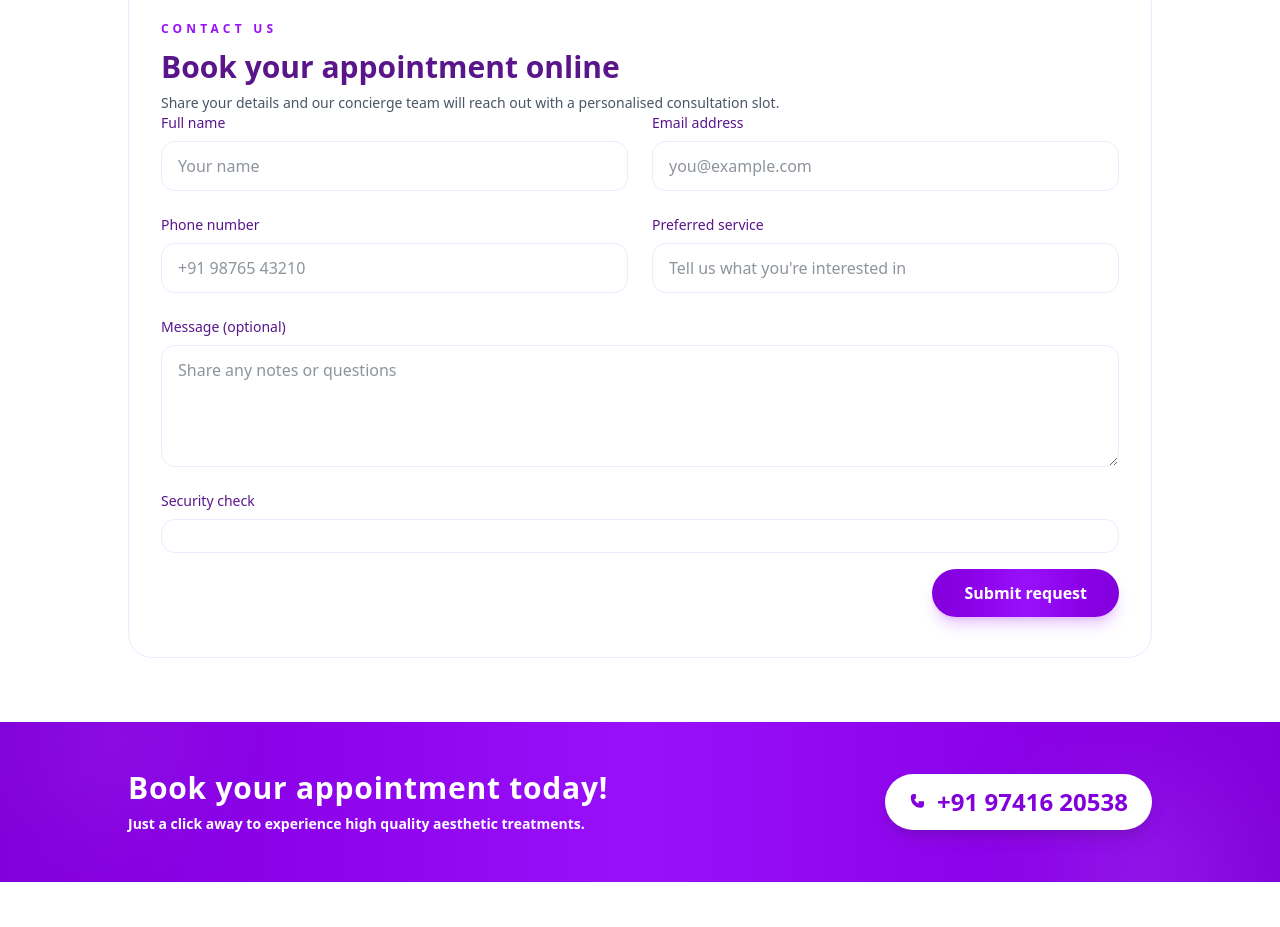
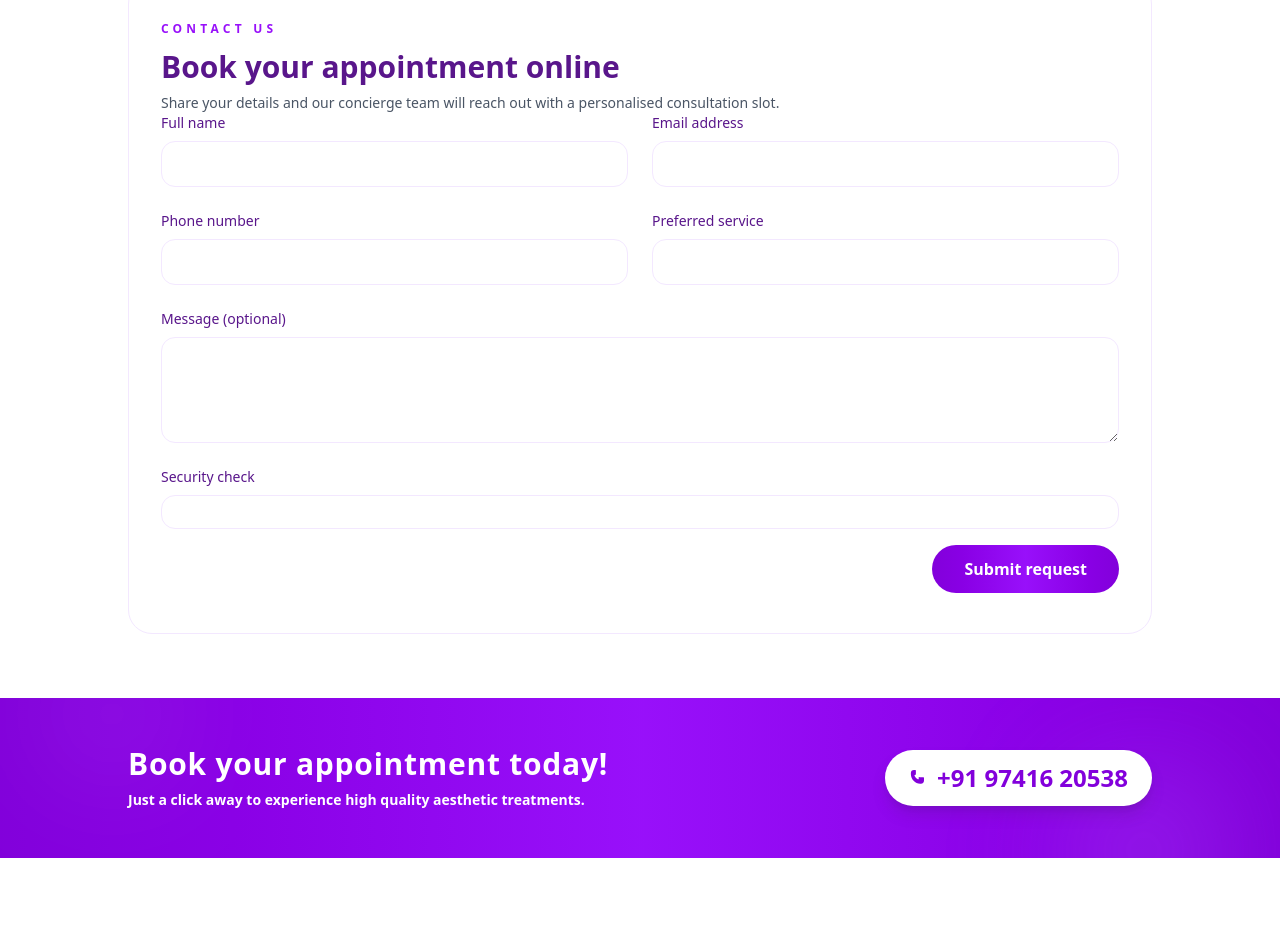
Before and after one commit to ashishngr/AVSO-AESTHETIC-NEXTJS, a Next.js app: page / in a window 1280 px wide. Shown: the part 3182-4109 px from the top of the page. Built offline with nearby package versions, Linux system fonts and the light colour scheme; no server answers.

Commit message:
initial commit

```diff
--- a/package.json
+++ b/package.json
@@ -22,6 +22,7 @@
     "react": "19.1.0",
     "react-dom": "19.1.0",
     "react-icons": "^5.5.0",
+    "resend": "^6.1.2",
     "tailwind-merge": "^3.3.1"
   },
   "devDependencies": {
--- a/src/app/Componnents/ContactUsForm.jsx
+++ b/src/app/Componnents/ContactUsForm.jsx
@@ -1,35 +1,28 @@
-'use client'
-import React, { useEffect, useRef } from "react";
+'use client';
+import React, { useEffect, useRef, useState } from 'react';
 
-const RECAPTCHA_SRC = "https://www.google.com/recaptcha/api.js?render=explicit";
+const RECAPTCHA_SRC = 'https://www.google.com/recaptcha/api.js?render=explicit';
 const SITE_KEY = process.env.NEXT_PUBLIC_RECAPTCHA_SITE_KEY;
-console.log('captch key', SITE_KEY);
 
-const ContactUsForm = () => {
+export default function ContactUsForm() {
   const recaptchaRef = useRef(null);
+  const widgetIdRef = useRef(null);
+  const [submitting, setSubmitting] = useState(false);
+  const [status, setStatus] = useState(null); // 'ok' | 'fail' | null
 
   useEffect(() => {
     if (!SITE_KEY || !recaptchaRef.current) return;
 
     const renderRecaptcha = () => {
-      const client = window.grecaptcha?.render
-        ? window.grecaptcha
-        : window.grecaptcha?.enterprise;
-
-      if (!client || !recaptchaRef.current) return;
+      const gc = window.grecaptcha?.render ? window.grecaptcha : window.grecaptcha?.enterprise;
+      if (!gc || !recaptchaRef.current) return;
       if (recaptchaRef.current.childElementCount > 0) return;
-
-      client.render(recaptchaRef.current, {
-        sitekey: SITE_KEY,
-      });
+      widgetIdRef.current = gc.render(recaptchaRef.current, { sitekey: SITE_KEY });
     };
 
     const ensureReady = () => {
-      if (window.grecaptcha?.ready) {
-        window.grecaptcha.ready(renderRecaptcha);
-      } else {
-        renderRecaptcha();
-      }
+      if (window.grecaptcha?.ready) window.grecaptcha.ready(renderRecaptcha);
+      else renderRecaptcha();
     };
 
     if (window.grecaptcha) {
@@ -37,104 +30,93 @@ const ContactUsForm = () => {
       return;
     }
 
-    let scriptEl;
-    const existing = document.querySelector(`script[src="${RECAPTCHA_SRC}"]`);
-    const handleLoad = () => ensureReady();
+    const script = document.createElement('script');
+    script.src = RECAPTCHA_SRC;
+    script.async = true;
+    script.defer = true;
+    script.onload = ensureReady;
+    document.body.appendChild(script);
+    return () => (script.onload = null);
+  }, []);
 
-    if (existing) {
-      existing.addEventListener("load", handleLoad);
-    } else {
-      const script = document.createElement("script");
-      script.src = RECAPTCHA_SRC;
-      script.async = true;
-      script.defer = true;
-      script.onload = handleLoad;
-      document.body.appendChild(script);
-      scriptEl = script;
+  async function onSubmit(e) {
+    e.preventDefault();
+    setSubmitting(true);
+    setStatus(null);
+
+    const form = e.currentTarget;
+    const formData = new FormData(form);
+    const payload = Object.fromEntries(formData.entries());
+
+    const gc = window.grecaptcha || window.grecaptcha?.enterprise;
+    const token = widgetIdRef.current != null ? gc.getResponse(widgetIdRef.current) : '';
+
+    if (!token) {
+      setSubmitting(false);
+      setStatus('fail');
+      alert('Please complete the CAPTCHA.');
+      return;
     }
 
-    return () => {
-      if (existing) existing.removeEventListener("load", handleLoad);
-      if (scriptEl) scriptEl.onload = null;
-    };
-  }, []);
+    const res = await fetch('/api/contact', {
+      method: 'POST',
+      headers: { 'Content-Type': 'application/json' },
+      body: JSON.stringify({ ...payload, token }),
+    });
+
+    try { widgetIdRef.current != null && gc.reset(widgetIdRef.current); } catch {}
+
+    if (res.ok) {
+      setStatus('ok');
+      form.reset();
+    } else {
+      setStatus('fail');
+    }
+    setSubmitting(false);
+  }
 
   return (
-    <form className="grid gap-6 md:grid-cols-2" action="#" method="post">
+    <form className="grid gap-6 md:grid-cols-2" onSubmit={onSubmit}>
       <label className="flex flex-col gap-2 text-sm font-medium text-purple-900">
         Full name
-        <input
-          type="text"
-          name="name"
-          required
-          className="rounded-xl border border-purple-100 px-4 py-3 text-base text-gray-800 outline-none transition-colors focus:border-purple-400 focus:ring-1 focus:ring-purple-400"
-          placeholder="Your name"
-        />
+        <input name="name" required className="rounded-xl border border-purple-100 px-4 py-3" />
       </label>
       <label className="flex flex-col gap-2 text-sm font-medium text-purple-900">
         Email address
-        <input
-          type="email"
-          name="email"
-          required
-          className="rounded-xl border border-purple-100 px-4 py-3 text-base text-gray-800 outline-none transition-colors focus:border-purple-400 focus:ring-1 focus:ring-purple-400"
-          placeholder="you@example.com"
-        />
+        <input type="email" name="email" required className="rounded-xl border border-purple-100 px-4 py-3" />
       </label>
       <label className="flex flex-col gap-2 text-sm font-medium text-purple-900">
         Phone number
-        <input
-          type="tel"
-          name="phone"
-          required
-          className="rounded-xl border border-purple-100 px-4 py-3 text-base text-gray-800 outline-none transition-colors focus:border-purple-400 focus:ring-1 focus:ring-purple-400"
-          placeholder="+91 98765 43210"
-        />
+        <input name="phone" required className="rounded-xl border border-purple-100 px-4 py-3" />
       </label>
       <label className="flex flex-col gap-2 text-sm font-medium text-purple-900">
         Preferred service
-        <input
-          type="text"
-          name="service"
-          className="rounded-xl border border-purple-100 px-4 py-3 text-base text-gray-800 outline-none transition-colors focus:border-purple-400 focus:ring-1 focus:ring-purple-400"
-          placeholder="Tell us what you're interested in"
-        />
+        <input name="service" className="rounded-xl border border-purple-100 px-4 py-3" />
       </label>
       <label className="flex flex-col gap-2 text-sm font-medium text-purple-900 md:col-span-2">
         Message (optional)
-        <textarea
-          name="message"
-          rows={4}
-          className="rounded-xl border border-purple-100 px-4 py-3 text-base text-gray-800 outline-none transition-colors focus:border-purple-400 focus:ring-1 focus:ring-purple-400"
-          placeholder="Share any notes or questions"
-        />
+        <textarea name="message" rows={4} className="rounded-xl border border-purple-100 px-4 py-3" />
       </label>
+
       <div className="grid gap-4 md:col-span-2">
         <div className="flex flex-col gap-2 text-sm font-medium text-purple-900">
           Security check
           <div className="rounded-xl border border-purple-100 px-4 py-4">
-            {SITE_KEY ? (
-              <div ref={recaptchaRef} className="flex justify-center" />
-            ) : (
-              <p className="text-sm leading-6 text-gray-500">
-                Add your Google reCAPTCHA site key to
-                <code className="ml-1 rounded bg-purple-50 px-1 py-[2px] text-xs text-purple-700">
-                  NEXT_PUBLIC_RECAPTCHA_SITE_KEY
-                </code>
-                to enable the verification widget.
-              </p>
-            )}
+            <div ref={recaptchaRef} className="flex justify-center" />
           </div>
         </div>
+
         <button
+          disabled={submitting}
           type="submit"
-          className="ml-auto inline-flex items-center justify-center rounded-full bg-gradient-to-r from-purple-700 via-purple-600 to-purple-700 px-8 py-3 text-base font-semibold text-white shadow-lg shadow-purple-500/30 transition-transform duration-200 hover:-translate-y-0.5 hover:bg-purple-600 focus-visible:outline focus-visible:outline-2 focus-visible:outline-offset-2 focus-visible:outline-purple-400"
+          className="ml-auto inline-flex items-center justify-center rounded-full bg-gradient-to-r from-purple-700 via-purple-600 to-purple-700 px-8 py-3 text-base font-semibold text-white"
         >
-          Submit request
+          {submitting ? 'Submitting…' : 'Submit request'}
         </button>
+
+        {status === 'ok' && <p className="text-green-600 text-sm">Thanks! We’ll get back to you soon.</p>}
+        {status === 'fail' && <p className="text-red-600 text-sm">Submission failed. Please try again.</p>}
       </div>
     </form>
   );
-};
-
-export default ContactUsForm;
+}
--- /dev/null
+++ b/src/app/api/contact/route.js
@@ -0,0 +1,57 @@
+import { Resend } from 'resend';
+
+async function verifyRecaptcha(token) {
+  const secret = process.env.RECAPTCHA_SECRET_KEY;
+  const resp = await fetch('https://www.google.com/recaptcha/api/siteverify', {
+    method: 'POST',
+    headers: { 'Content-Type': 'application/x-www-form-urlencoded' },
+    body:
+      `secret=${encodeURIComponent(secret)}` +
+      `&response=${encodeURIComponent(token)}`,
+  });
+  return resp.json();
+}
+
+function toText(fields) {
+  return [
+    'New contact form submission',
+    '--------------------------------',
+    `Name: ${fields.name || ''}`,
+    `Email: ${fields.email || ''}`,
+    `Phone: ${fields.phone || ''}`,
+    `Service: ${fields.service || ''}`,
+    '',
+    'Message:',
+    fields.message || '',
+  ].join('\n');
+}
+
+export async function POST(req) {
+  try {
+    const { token, ...fields } = await req.json();
+
+    // 1) CAPTCHA
+    const result = await verifyRecaptcha(token);
+    if (!result.success) {
+      return new Response(JSON.stringify({ ok: false, reason: 'captcha' }), { status: 400 });
+    }
+
+    // 2) Email via Resend
+    const resend = new Resend(process.env.RESEND_API_KEY);
+    const from = process.env.EMAIL_FROM;         // e.g., onboarding@resend.dev
+    const to = process.env.EMAIL_TO;             // avsoaesthetic@gmail.com
+
+    await resend.emails.send({
+      from,
+      to,
+      subject: `New contact request from ${fields.name || 'Website'}`,
+      reply_to: fields.email || undefined,
+      text: toText(fields),
+    });
+
+    return new Response(JSON.stringify({ ok: true }), { status: 200 });
+  } catch (err) {
+    console.error(err);
+    return new Response(JSON.stringify({ ok: false }), { status: 500 });
+  }
+}
```
Also changed, not shown: 1 other file (tests, documents, lock files or other folders).
